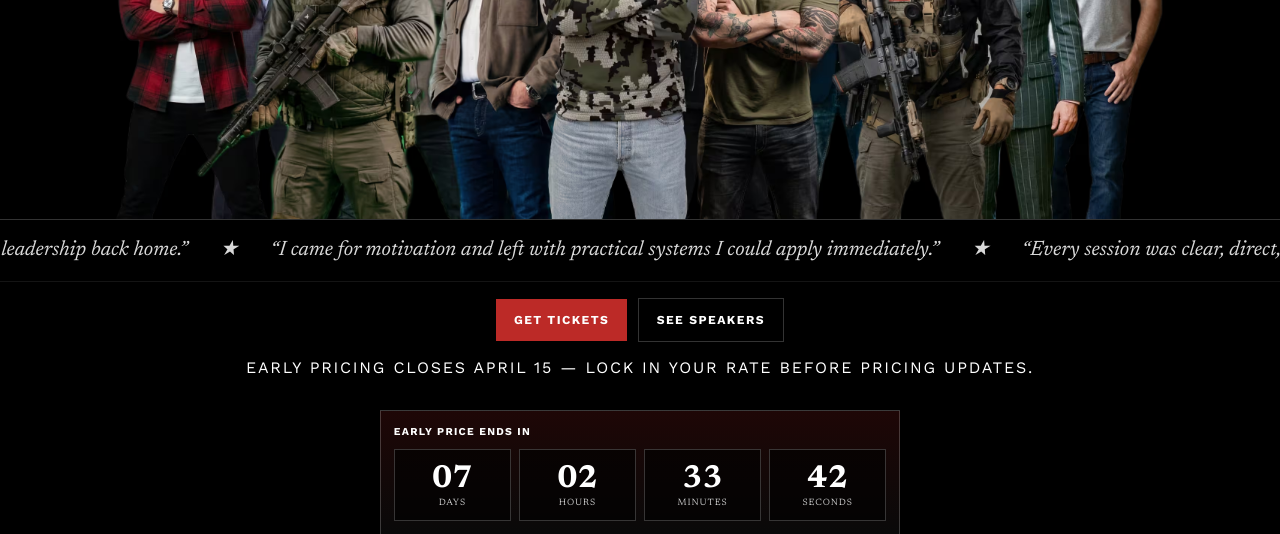
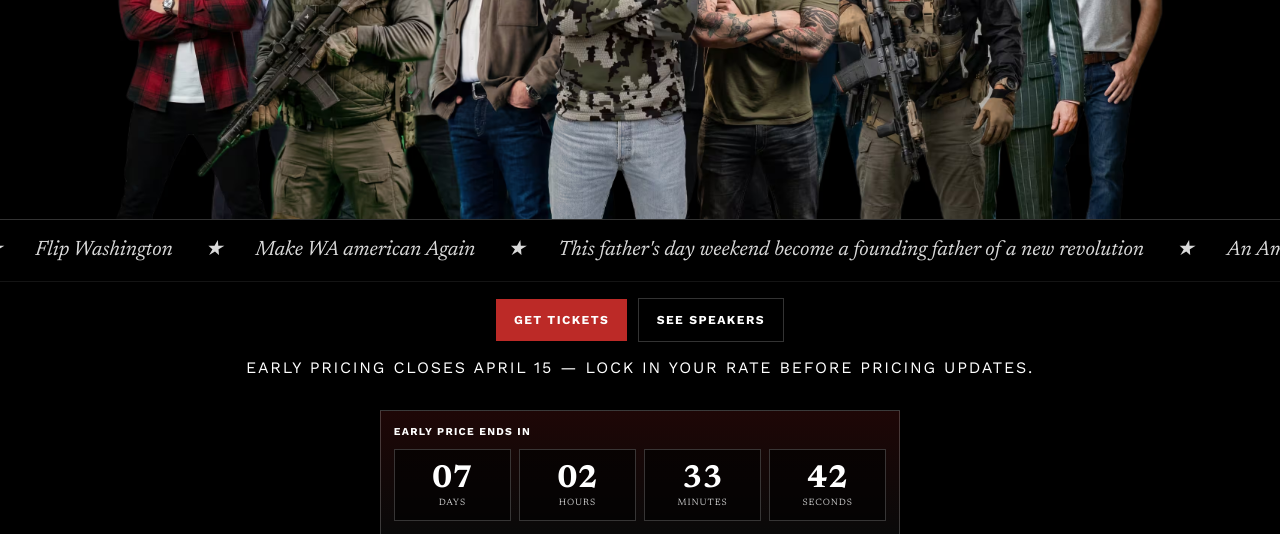
Before and after one commit to tylerthibault/freedomcon, a Flask app: page / in a window 1280 px wide. Shown: the part 534-1068 px from the top of the page. Run offline with Flask 3, Linux system fonts and the light colour scheme; some libraries are stand-ins or nearby versions.

Commit message:
adding procfile

```diff
--- a/src/controllers/routes.py
+++ b/src/controllers/routes.py
@@ -6,6 +6,7 @@ from src.data.accommodations import camping_options, hotel_options, travel_info
 from src.data.artists import artists
 from src.data.social_proof import social_proof
 from src.data.speakers import speakers as speakers_data
+from src.data.tickers import ticketer1, ticketers
 from src.data.tickets import get_ticket_context
 
 public_bp = Blueprint("public", __name__)
@@ -59,6 +60,8 @@ def landing() -> str:
 	return render_template(
 		"public/landing/index.html",
 		social_proof=social_proof,
+		ticketer1=ticketer1,
+		ticketers=ticketers,
 		speakers=speakers_data,
 		urgency=ticket_context["urgency"],
 		seo=build_seo(
--- /dev/null
+++ b/src/data/tickers.py
@@ -0,0 +1,13 @@
+ticketer1 = [
+    "WA Belongs to Jesus, Not the Democrats",
+    "Flip Washington",
+    "Make WA american Again",
+    "This father's day weekend become a founding father of a new revolution",
+    "An American Revelotion founded america. An American reformation will save it.",
+    "An American congress of christian men",
+    "250th anniversary of the united states"
+]
+
+ticketers = {
+    "ticketer1": ticketer1,
+}
--- a/src/templates/public/landing/index.html
+++ b/src/templates/public/landing/index.html
@@ -1081,8 +1081,17 @@
         </div>
     </section>
 
-    <section class="landing12-strip" aria-label="Impact quotes">
+    <section class="landing12-strip" aria-label="Event ticker sayings">
         <div class="landing12-strip-track">
+            {% for saying in (ticketer1 if ticketer1 is defined else []) %}
+            <span>{{ saying }}</span>
+            <span>★</span>
+            {% endfor %}
+            {% for saying in (ticketer1 if ticketer1 is defined else []) %}
+            <span>{{ saying }}</span>
+            <span>★</span>
+            {% endfor %}
+            {% if ticketer1 is not defined or not ticketer1 %}
             {% for item in social_proof[:6] %}
             <span>“{{ item.quote }}”</span>
             <span>★</span>
@@ -1091,6 +1100,7 @@
             <span>“{{ item.quote }}”</span>
             <span>★</span>
             {% endfor %}
+            {% endif %}
         </div>
     </section>
 
```
Also changed, not shown: 1 other file.
